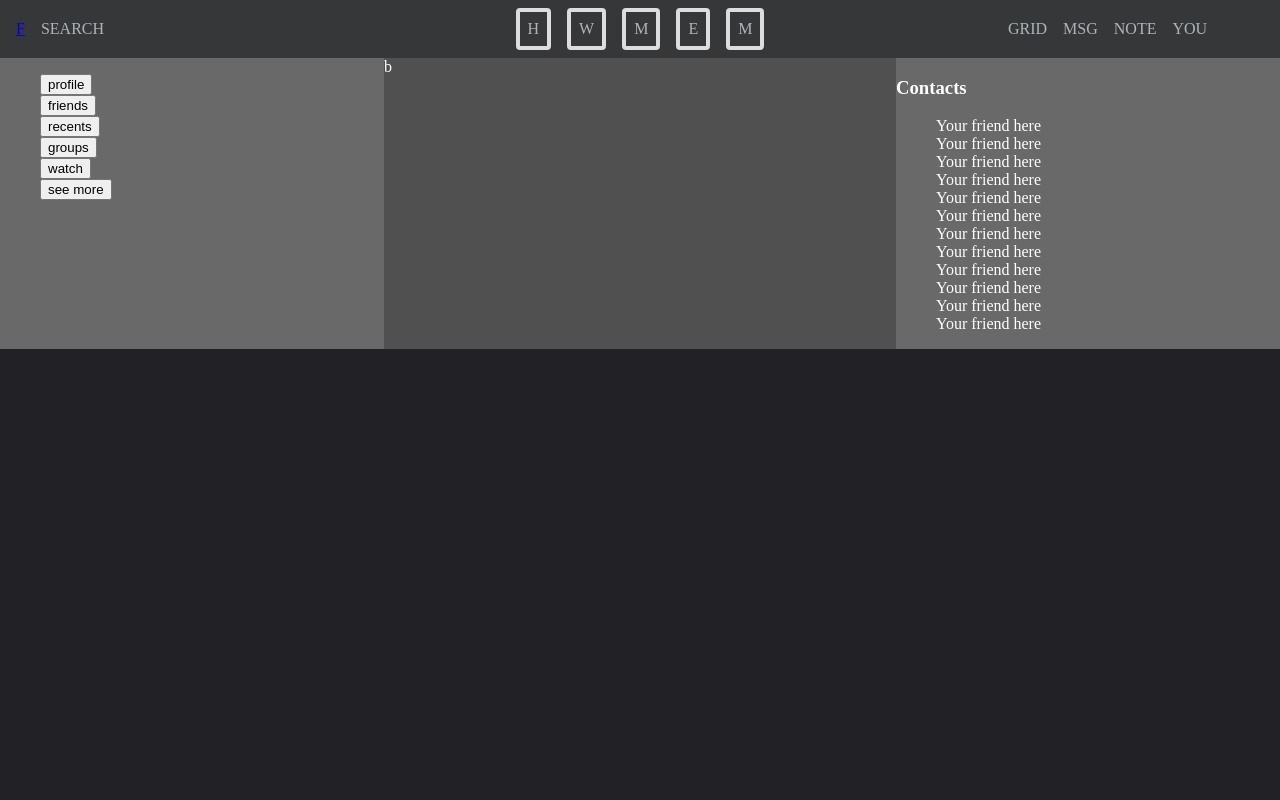
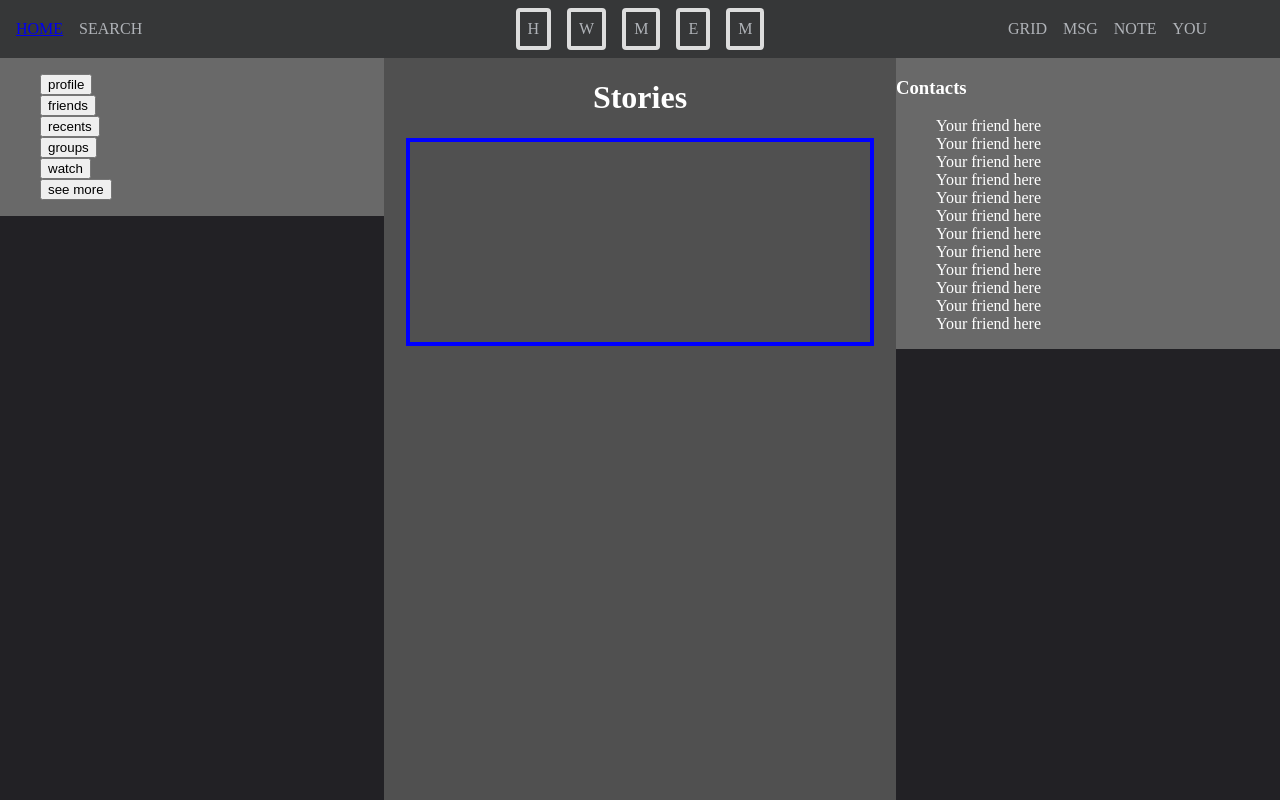
Before and after one commit to verynash/facebook-clone, a plain HTML site: page index.html in a window 1280 px wide. Shown: the top 800 px of the page. Drawn offline with Linux system fonts and the light colour scheme.

Commit message:
Add stories panel and scroll interaction

```diff
--- a/index.html
+++ b/index.html
@@ -10,7 +10,7 @@
 <body>
     <div class="navbar">
         <div class="navbar-left">
-            <div class="home-logo"><a href=/index.html>F</a></div>
+            <div class="home-logo"><a href=/index.html>HOME</a></div>
             <div class="search-bar">SEARCH</div>
         </div>
         <div class="navbar-center">
@@ -38,7 +38,14 @@
                 <li><button>see more</button></li>
             </ul>
         </div>
-        <div class="content-center">b</div>
+        <div class="content-center">
+            <div class="stories-panel">
+                <h1>Stories</h1>
+                <div class="stories"></div>
+            </div>
+            <div class="create-post"></div>
+            <div class="posts-panel"></div>
+        </div>
         <div class="content-right">
             <h3>Contacts</h3>
             <ul>
--- a/styles.css
+++ b/styles.css
@@ -47,15 +47,35 @@ body {
     background-color: #696969;
     width: 30%;
     margin-right: auto;
+    position: sticky;
+    top:0;
+    height: max-content;
 }
 .content-center {
     background-color: #505050;
     width: 40%;
+    height: 200vh;
+}
+.stories-panel {
+    display: flex;
+    flex-flow: column nowrap;
+    justify-content: center;
+    align-items: center;
+    padding-bottom: 1rem;
+}
+.stories {
+    border: 4px solid blue;
+    width: 90%;
+    height: 25vh;
+    max-height: 400px;
 }
 .content-right {
     background-color: #696969;
     width: 30%;
     margin-left: auto;
+    position: sticky;
+    top:0;
+    height: max-content;
 }
 li {
     list-style-type: none;
```
